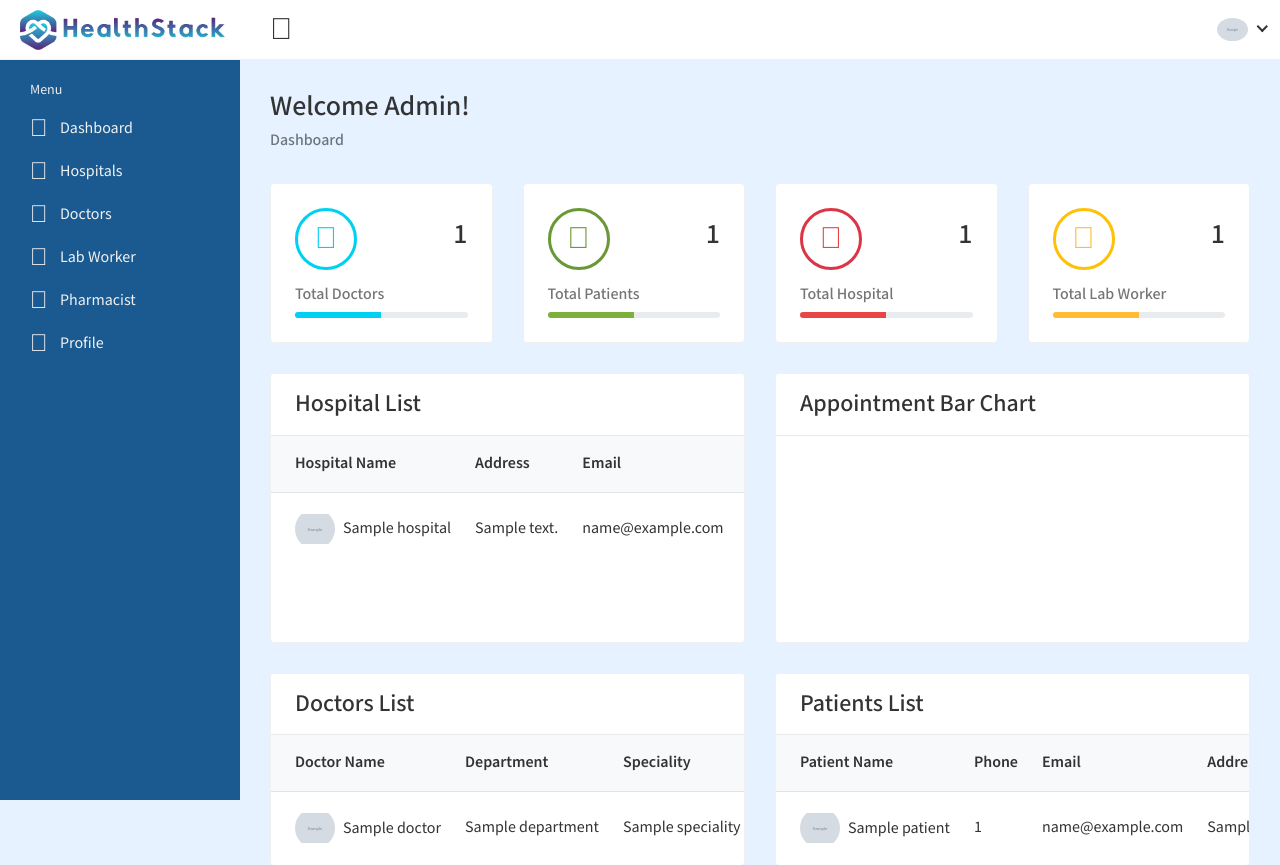
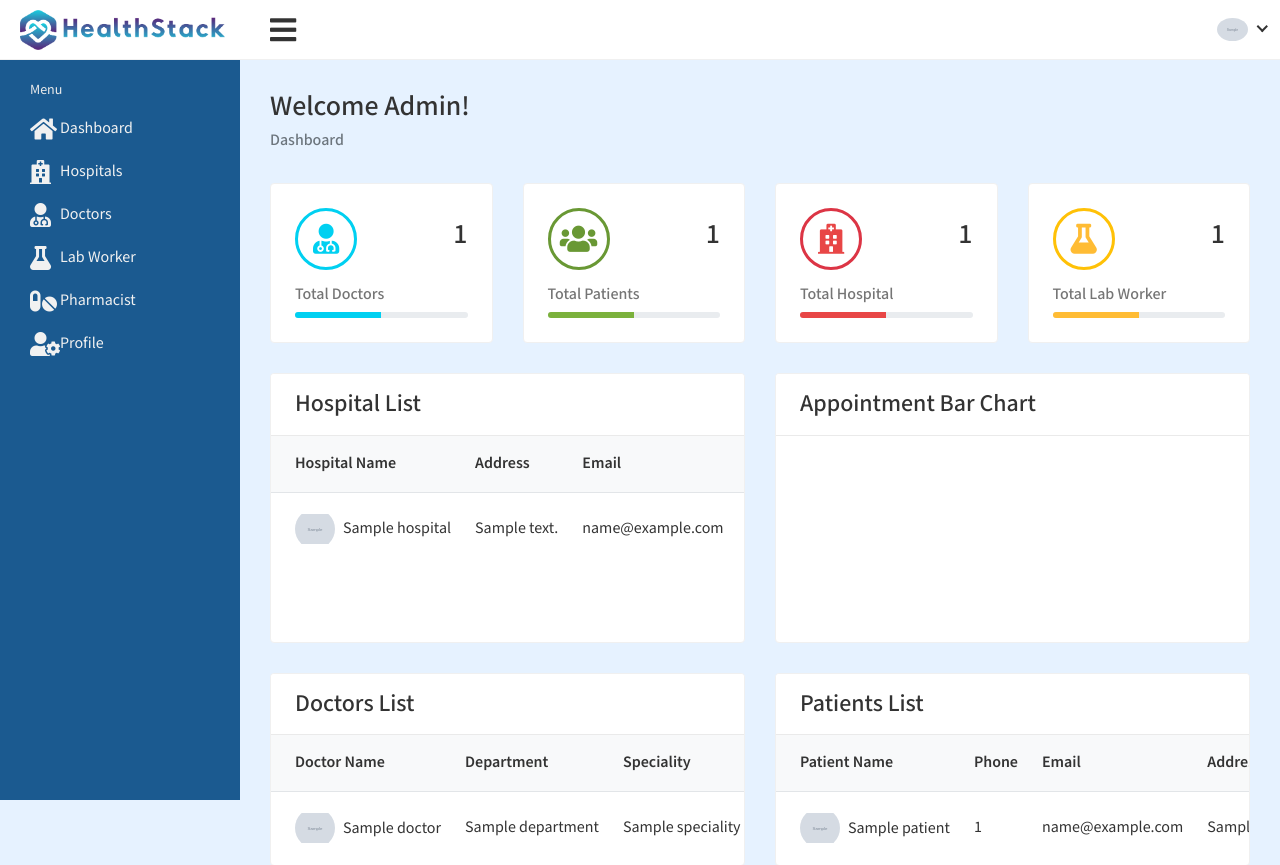
Before and after one commit to TheUnshackled1/HealthStack, a Django app: template templates/hospital_admin/admin-dashboard.html in a window 1280 px wide. Shown: the top 865 px of the page. Run offline with Django 4.2, Linux system fonts and the light colour scheme; the template is opened without the code that fills it: most values are stand-ins (such as "Sample title", 1, 10 or a date in 2020); grey boxes marked "Sample" are stand-in pictures; a map, chart or similar area stays blank; some libraries are stand-ins or nearby versions.

Commit message:
fix the font awesome icons

```diff
--- a/templates/hospital_admin/admin-dashboard.html
+++ b/templates/hospital_admin/admin-dashboard.html
@@ -35,10 +35,11 @@
     <!-- Fontawesome CSS -->
     <link
       rel="stylesheet"
-      href="{% static 'HealthStack-System/css/admin/font-awesome.min.css'%}"
+      href="{% static 'HealthStack-System/admin_assets/css/font-awesome.min.css'%}"
     />
 <!-- Fontawesome CSS -->
-<link rel="stylesheet" href="{% static 'HealthStack-System/plugins/Normal/fontawesome/css/fontawesome.min.css' %}">
+<link rel="stylesheet" href="{% static 'HealthStack-System/Outside_assets/plugins/fontawesome/css/fontawesome.min.css' %}">
+<link rel="stylesheet" href="{% static 'HealthStack-System/Outside_assets/plugins/fontawesome/css/all.min.css' %}">
 
 <!-- Feathericon CSS -->
     <link
```
Also changed, not shown: db.sqlite3.
